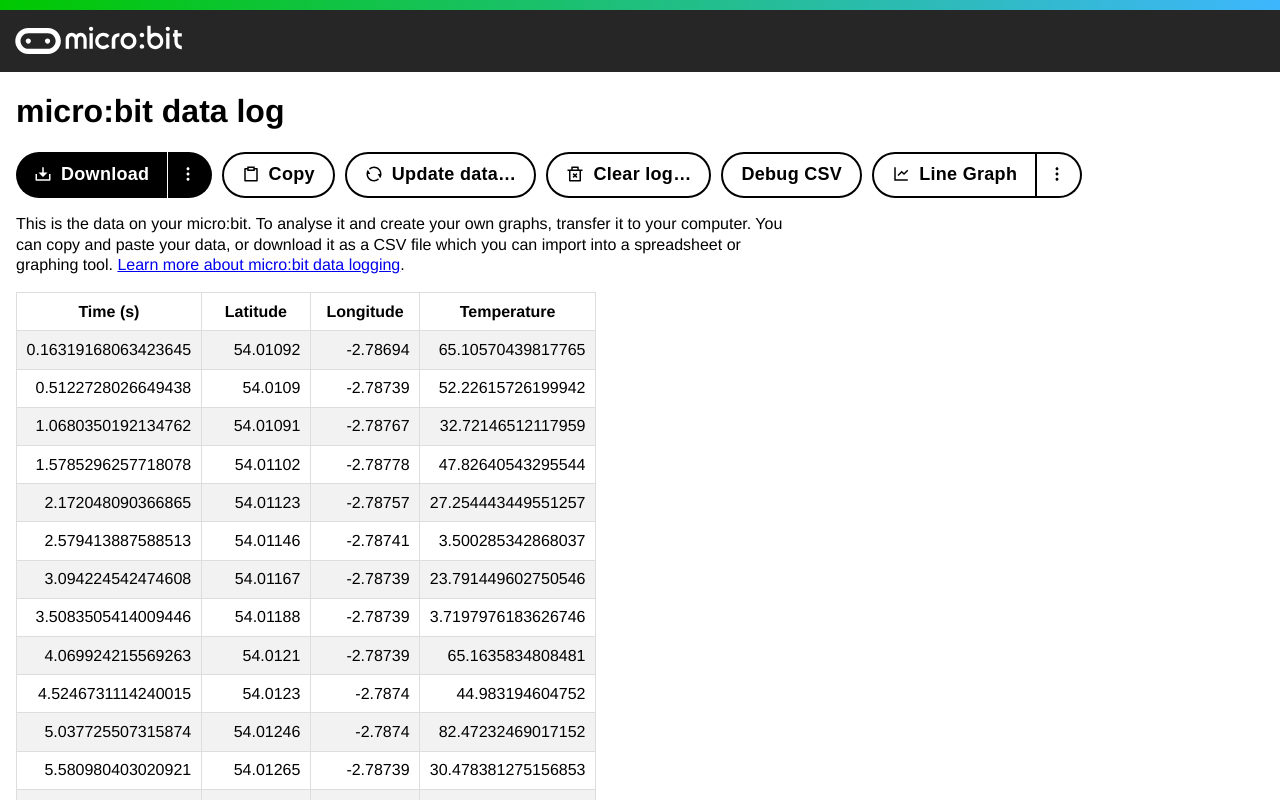
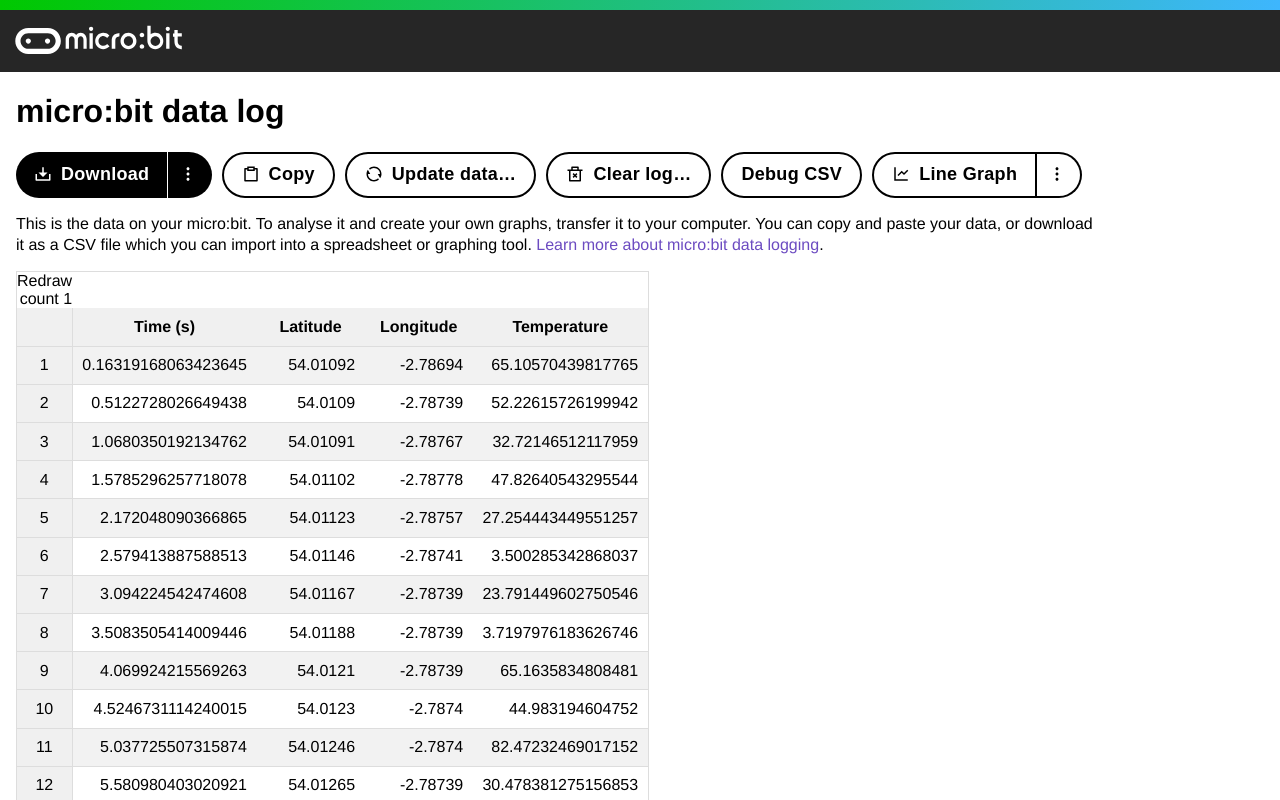
Before and after one commit to lancaster-university/microbit-datalogger-ui, a React (Create React App) app: page / in a window 1280 px wide. Shown: the top 800 px of the page. Built offline with nearby package versions, Linux system fonts and the light colour scheme.

Commit message:
Performance improvements and experimental timeline for maps

```diff
--- a/src/App.css
+++ b/src/App.css
@@ -23,7 +23,7 @@
 }
 
 #info {
-  max-width: 48em;
+  max-width: 68em;
   line-height: 1.3;
 }
 
@@ -31,3 +31,16 @@
   margin-right: 0.5em;
   min-width: 1em;
 }
+
+a {
+  color: #6c4bc1;
+  text-decoration: none;
+}
+
+a:hover {
+  text-decoration: underline;
+}
+
+a:focus, button:focus {
+  outline: 3px solid rgba(66, 153, 225, 0.6);
+}
--- a/src/App.tsx
+++ b/src/App.tsx
@@ -19,7 +19,11 @@
   name: string;
   icon: JSX.Element;
   availablityError: (log: DataLog) => string | null;
-  generate: (log: DataLog) => JSX.Element;
+  generate: (props: VisualisationProps) => JSX.Element;
+}
+
+export interface VisualisationProps {
+  log: DataLog;
 }
 
 export const timestampRegex = /Time \(.+\)/;
@@ -134,7 +138,7 @@
             This is the data on your micro:bit. To analyse it and create your own graphs, transfer it to your computer. You can copy and paste your data, or download it as a CSV file which you can import into a spreadsheet or graphing tool. <a href="https://microbit.org/get-started/user-guide/data-logging/" target="_blank">Learn more about micro:bit data logging</a>.
           </p>
           <div id="data">
-            {visualisation && visualisation.generate(log)}
+            {visualisation && visualisation.generate({log})}
             <DataLogTable log={log} highlightDiscontinuousTimes={visualisation === LineGraphVisualisation} />
           </div>
         </main>
--- a/src/Button.css
+++ b/src/Button.css
@@ -35,10 +35,6 @@
     color: #fff;
 }
 
-button:focus {
-    outline: 3px solid rgba(66, 153, 225, 0.6);
-}
-
 .button-main.dropdown {
     border-radius: 23px 0 0 23px;
 }
--- a/src/DataLog.ts
+++ b/src/DataLog.ts
@@ -5,10 +5,16 @@
 
 export default class DataLog {
 
+    private static emptyLog: DataLog = new DataLog([], []);
+
     constructor(public headers: string[], public data: DataLogRow[]) {
     }
 
     public static fromCSV(csv: string): DataLog {
+        if (csv.length == 0) {
+            return this.emptyLog;
+        }
+
         const rows = csv.replace("\r", "").split("\n");
         const headers = rows[0].split(",");
         const data: DataLogRow[] = [];
@@ -22,14 +28,18 @@
         return new DataLog(headers, data);
     }
 
-    public dataForHeader(header: string | number | RegExp): string[] {
+    public dataForHeader(header: string | number | RegExp, excludeHeaders = false): (string | null)[] {
         const index = typeof header === "number" ? header : header instanceof RegExp ? this.headers.findIndex(h => header.test(h)) : this.headers.indexOf(header);
 
         if (index === -1) {
             return [];
         }
 
-        return this.data.filter(data => !data.isHeading).map(data => data.data[index]);
+        return this.data.filter(row => !row.isHeading || !excludeHeaders).map(row => row.isHeading ? null : row.data[index]);
+    }
+
+    get isEmpty() {
+        return this.headers.length == 0 || this.data.length == 0;
     }
 
     public toCSV(): string {
--- a/src/DataLogTable.css
+++ b/src/DataLogTable.css
@@ -2,21 +2,35 @@
     border-collapse: collapse;
     margin-top: 1em;
     text-align: right;
+    border: 1px solid #ddd;
 }
 
-tr:first-child {
+.header-row {
     font-weight: bold;
     text-align: center;
+    background: #f0f0f0;
+
+    -position: sticky;
+    -top: 0;
 }
 
 td {
-    border: 1px solid #ddd;
+    border-bottom: 1px solid #ddd;
     padding: 0.6em;
     min-width: 10ch;
 }
 
+tr :first-child {
+    min-width: 3ch;
+    width: 3ch;
+    border-right: 1px solid #ddd;
+    background: #f0f0f0;
+    text-align: center;
+}
+
 tr {
     transition: all 0.2s;
+    outline: 2px solid transparent;
 }
 
 tr:nth-child(even) {
@@ -25,6 +39,7 @@
 
 tr:hover {
     background-color: #ddd;
+    outline: 3px solid rgba(66, 153, 225, 0.6);
 }
 
 #datalog-end {
@@ -34,6 +49,6 @@
     border-top: 2px solid #333333;
 }
 
-.discontinous {
+.discontinuous {
     border-top: 2px dashed #777;
 }
--- a/src/DataLogTable.tsx
+++ b/src/DataLogTable.tsx
@@ -8,6 +8,8 @@
     highlightDiscontinuousTimes?: boolean
 }
 
+let redrawCount = 0;
+
 function DataLogTable(props: DataLogProps) {
     // get the column with the highest row count
     //const headers = Object.keys(props.log);
@@ -16,37 +18,52 @@
     const headers = props.log.headers;
     const logLength = props.log.data.length;
 
+    const now = Date.now();
+
     const rows = [];
+
+    const highlightDiscontinuous = props.highlightDiscontinuousTimes && timestampRegex.test(headers[0]);
 
     let prevRowTimestamp = 0;
 
     for (let i = 0; i < logLength; i++) {
         const row: JSX.Element[] = [];
 
-        const firstRowValue = Number(props.log.dataForHeader(0)[i]);
+        const rowData = props.log.data[i];
 
-        const discontinous = (props.highlightDiscontinuousTimes && timestampRegex.test(headers[0]) && firstRowValue < prevRowTimestamp);
-        prevRowTimestamp = firstRowValue;
+        row.push(<td key={-1}>{rowData.isHeading ? "" : i}</td>);
 
-        props.log.data[i].data.forEach((data, index) => row.push(
+        let discontinuous = false;
+
+        if (highlightDiscontinuous) {
+            const firstRowValue = Number(rowData.data[0]);
+
+            discontinuous = highlightDiscontinuous && firstRowValue < prevRowTimestamp;
+            prevRowTimestamp = firstRowValue;
+        }
+
+        rowData.data.forEach((data, index) => row.push(
             <td key={index}>
                 {data ?? 'None'}
             </td>
         ));
 
-        rows.push(<tr key={i} className={discontinous ? "discontinous" : ""}>{row}</tr>);
+        rows.push(<tr key={i} className={`${discontinuous ? 'discontinuous' : ''} ${rowData.isHeading ? 'header-row' : ''}`}>{row}</tr>);
     }
+
+    console.log("RENDER " + (Date.now() - now));
 
     return (
         <table>
+            <div>Redraw count {++redrawCount}</div>
             <tbody>
                 {rows}
                 <tr>
-                    <td colSpan={headers.length} id="datalog-end">End of data log</td>
+                    <td colSpan={headers.length + 1} id="datalog-end">End of data log</td>
                 </tr>
             </tbody>
         </table>
     );
 }
 
-export default DataLogTable;
+export default React.memo(DataLogTable);
--- a/src/LineGraphVisualisation.tsx
+++ b/src/LineGraphVisualisation.tsx
@@ -1,25 +1,13 @@
 import Plot from "react-plotly.js";
 import { Data } from 'plotly.js';
-import { timestampRegex, visualisationConfig, VisualisationType } from "./App";
+import { timestampRegex, visualisationConfig, VisualisationProps, VisualisationType } from "./App";
 import "./LineGraphVisualisation.css";
 import DataLog from "./DataLog";
 import { RiLineChartLine } from "react-icons/ri";
+import VisualisationConfigEditor from "./VisualisationConfigEditor";
 
-const LineGraphVisualisation: VisualisationType = {
-    name: "Line Graph",
-    icon: <RiLineChartLine/>,
-    availablityError: log => {
-        if (log.headers.length < 2) {
-            return "Requires two or more columns. Timestamps must be enabled.";
-        }
-
-        if (!timestampRegex.test(log.headers[0])) {
-            return "Timestamps must be enabled when logging data.";
-        }
-
-        return null;
-    },
-    generate: log => {
+function LineGraph({log}: VisualisationProps) {
+    const now = Date.now();
 
     const splitLogs = log.split((row, prevRow) => !row.isHeading && !!prevRow && Number(row.data[0]) < Number(prevRow.data[0]));
 
@@ -75,17 +63,18 @@
 
     let currentRow = 1;
 
-        const graphX = log.dataForHeader(0);
+    const graphX = log.dataForHeader(0, true);
 
-        return (<div>
+    const res= (<div>
+        <VisualisationConfigEditor/>
         {splitLogs.map(log => {
             const data: Data[] = log.headers.slice(1).map((header, index): Data => {
                 return {
                     name: header,
-                        type: "scatter",
+                    type: "scattergl",
                     mode: "lines+markers",
                     x: graphX,
-                        y: log.dataForHeader(header),
+                    y: log.dataForHeader(header, true),
                     line: {
                         color: colors[(index - 1) % colors.length],
                     },
@@ -113,7 +102,26 @@
         ];
         })}
     </div>);
+
+    console.log("VIS RENDER: " + (Date.now() - now) + " " + (Date.now()));
+    return res;
+};
+
+const LineGraphVisualisation: VisualisationType = {
+    name: "Line Graph",
+    icon: <RiLineChartLine/>,
+    availablityError: log => {
+        if (log.headers.length < 2) {
+            return "Requires two or more columns. Timestamps must be enabled.";
         }
+
+        if (!timestampRegex.test(log.headers[0])) {
+            return "Timestamps must be enabled when logging data.";
+        }
+
+        return null;
+    },
+    generate: (props) => <LineGraph {...props}/>
 };
 
 export default LineGraphVisualisation;
--- a/src/MapVisualisation.tsx
+++ b/src/MapVisualisation.tsx
@@ -1,4 +1,4 @@
-import { timestampRegex, visualisationConfig, VisualisationType } from "./App";
+import { timestampRegex, visualisationConfig, VisualisationProps, VisualisationType } from "./App";
 import { ReactNode, useEffect, useState } from "react";
 import React from "react";
 import "./MapVisualisation.css";
@@ -11,19 +11,15 @@
 const latitudeColumn = "Latitude";
 const longitudeColumn = "Longitude";
 
-interface MapViewProps {
-    log: DataLog
-}
-
-function MapView(props: MapViewProps) {
+function Map({log}: VisualisationProps) {
 
     const [selectedRow, setSelectedRow] = useState(-1);
     const [mapConsent, setMapConsent] = useState(() => window.localStorage.getItem("open-street-map-consent") === "true");
     const [currentTime, setCurrentTime] = useState(0);
 
-    const [latsCol] = useState(() => props.log.dataForHeader(latitudeColumn).map(elem => Number(elem)));
-    const [lonsCol] = useState(() => props.log.dataForHeader(longitudeColumn).map(elem => Number(elem)));
-    const [timeCol] = useState(() => (props.log.dataForHeader(timestampRegex) || [0]).map(elem => Number(elem)));
+    const [latsCol] = useState(() => log.dataForHeader(latitudeColumn, true).map(elem => Number(elem)));
+    const [lonsCol] = useState(() => log.dataForHeader(longitudeColumn, true).map(elem => Number(elem)));
+    const [timeCol] = useState(() => (log.dataForHeader(timestampRegex, true) || [0]).map(elem => Number(elem)));
 
     const firstOverTime = timeCol.findIndex(elem => Number(elem) >= currentTime);
     const maxTime = timeCol[timeCol.length - 1];
@@ -50,7 +46,7 @@
             center: { lat: latsCol.length === 0 ? 0 : latsCol[0], lon: lonsCol.length === 0 ? 0 : lonsCol[0] },
             zoom: 16
         },
-        height: 500,
+        height: 600,
         margin: { r: 0, t: 0, b: 0, l: 0 },
         uirevision: "true"
     }));
@@ -90,8 +86,8 @@
         type: "scattermapbox",
         lat: [...lats, nextLat],
         lon: [...lons, nextLon],
-        text: lats.map((_, index) => props.log.headers.filter(header => header !== latitudeColumn && header !== longitudeColumn).map(heading => heading + ": " + props.log.dataForHeader(heading)[index]).join(", ")),
-        marker: { color: "fuchsia", size: 9 },
+        text: lats.map((_, index) => log.headers.filter(header => header !== latitudeColumn && header !== longitudeColumn).map(heading => heading + ": " + log.dataForHeader(heading)[index]).join(", ")),
+        marker: { color: "rgb(205, 3, 101)", size: 9 },
         mode: "lines+markers",
         line: {
             width: 3,
@@ -100,11 +96,16 @@
     };
 
     return (
-        <>
+        <div className="map-vis-container">
             <Plot className="graph" data={[data]} layout={layout} config={visualisationConfig} />
-            <div>{currentTime}</div>
-            <input style={{width: "100%"}} type="range" min={0} max={maxTime * 1000} value={currentTime * 1000} onChange={(e) => setCurrentTime(Number(e.target.value) / 1000)} />
-        </>
+            <div className="timeline-container">
+                <div className="timeline-title">Timeline</div>
+                <div className="timeline">
+                    <div className="map-timeline-time">{currentTime}</div>
+                    <input className="timeline-slider" type="range" min={0} max={maxTime * 1000} value={currentTime * 1000} onChange={(e) => setCurrentTime(Number(e.target.value) / 1000)} />
+                </div>
+            </div>
+        </div>
     );
 }
 
@@ -112,8 +113,8 @@
     name: "Map",
     icon: <RiMap2Line />,
     availablityError: log => {
-        const lats = log.dataForHeader(latitudeColumn);
-        const lngs = log.dataForHeader(longitudeColumn);
+        const lats = log.dataForHeader(latitudeColumn, true);
+        const lngs = log.dataForHeader(longitudeColumn, true);
 
         if (lats.length === 0 || lngs.length === 0) {
             return "Latitude and Longitude columns are required.";
@@ -130,9 +131,7 @@
 
         return null;
     },
-    generate: log => {
-        return (<MapView log={log} />);
-    }
+    generate: (props) => <Map {...props}/>
 };
 
 export default MapVisualisation;
--- /dev/null
+++ b/src/VisualisationConfigEditor.tsx
@@ -0,0 +1,28 @@
+export interface VisualisationConfig {
+    title: string;
+    options: string[];
+}
+
+function VisualisationConfigEditor() {
+    return (<div>
+        config!
+        <div>
+            <div>
+                <label htmlFor="test1">X axis</label>
+                <select id="test1">
+                    <option>Test</option>
+                    <option>Test 2</option>
+                </select>
+            </div>
+            <div>
+                <label htmlFor="test1">Y axis</label>
+                <select id="test1" multiple>
+                    <option>Test</option>
+                    <option>Test 2</option>
+                </select>
+            </div>
+        </div>
+    </div>);
+}
+
+export default VisualisationConfigEditor;
--- a/src/index.tsx
+++ b/src/index.tsx
@@ -55,9 +55,9 @@
   const root = ReactDOM.createRoot(document.getElementById("root") as HTMLElement);
 
   root.render(
-    <React.StrictMode>
+    //<React.StrictMode>
       <App log={log} />
-    </React.StrictMode>
+    //</React.StrictMode>
   );
 }
 
```
Also changed, not shown: src/MapVisualisation.css (+30 -0 lines), src/Modal.tsx (+12 -3 lines). Lines whose indentation alone changed are shown as unchanged.
